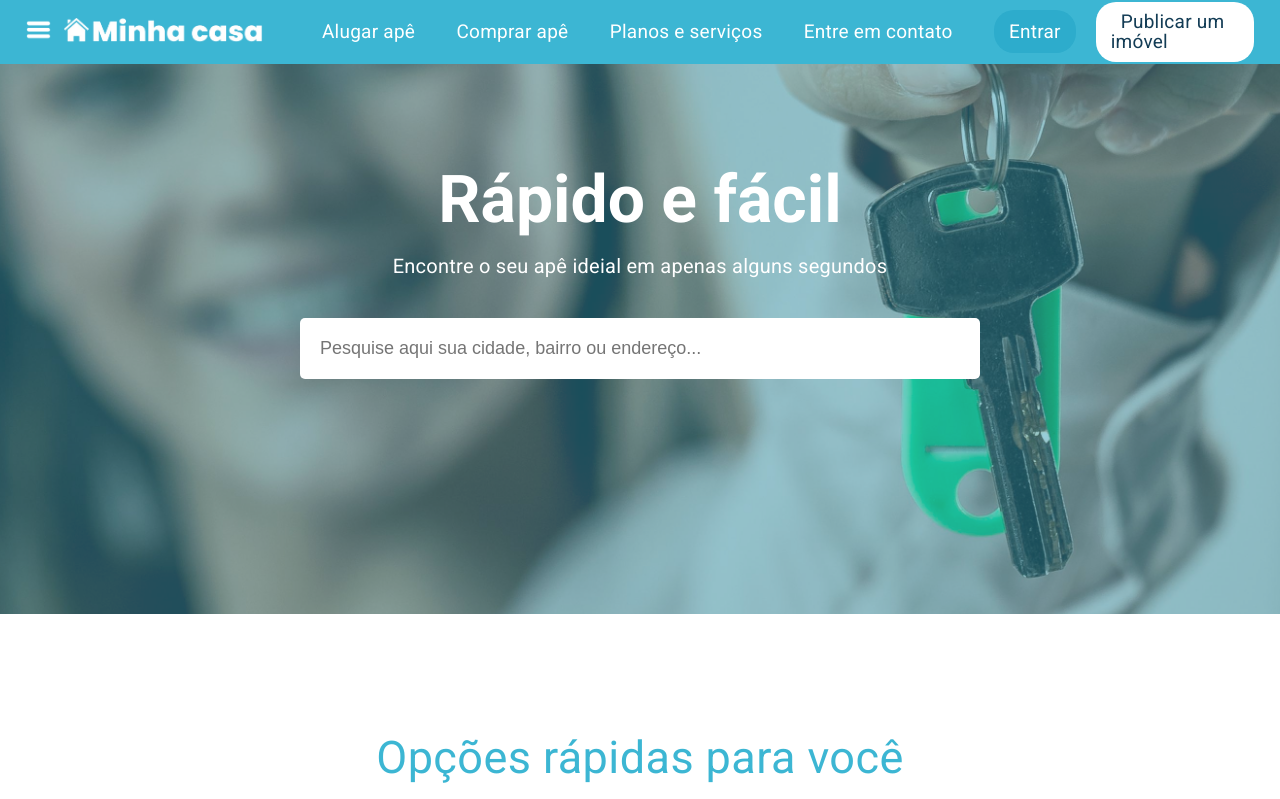
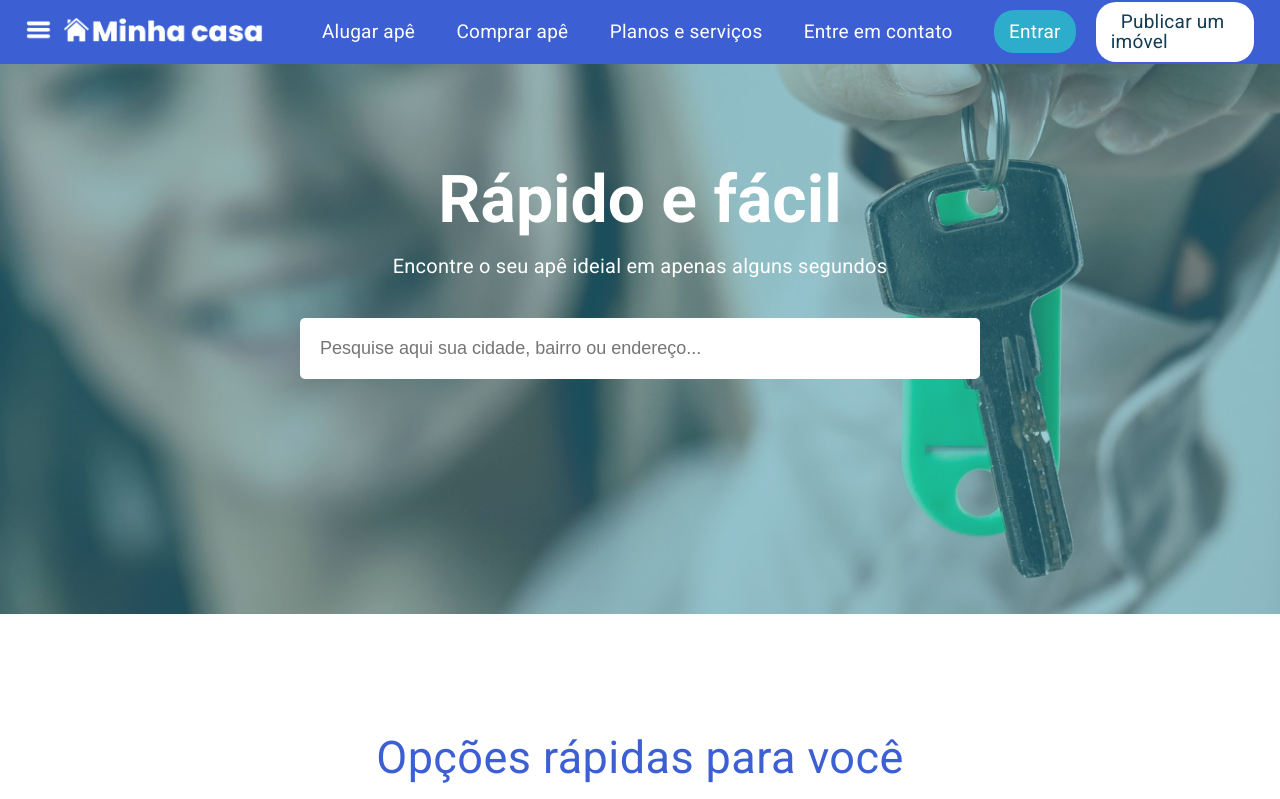
Before and after one commit to gabrielcruzrodrigues/MinhaCasa_Plataforma-comercial-de-imoveis, an Angular app in the folder frontend/minhacasa/: page / in a window 1280 px wide. Shown: the top 799 px of the page. Built offline with nearby package versions, Linux system fonts and the light colour scheme.

Commit message:
change primary color

```diff
--- a/frontend/minhacasa/src/app/components/layout/navbar/navbar.component.scss
+++ b/frontend/minhacasa/src/app/components/layout/navbar/navbar.component.scss
@@ -55,7 +55,7 @@ ul {
 }
 
 .option:hover a {
-    background-color: #2daccc;
+    background-color: $active-button;
     cursor: pointer;
 }
 
@@ -90,7 +90,7 @@ ul {
 }
 
 .login a:hover {
-    background-color: #229ebd;
+    background-color: $active-button;
 }
 
 .login a {
@@ -141,5 +141,5 @@ ul {
   }
 
   .dropdown:hover .dropdown-button {
-    background-color: #2daccc;
+    background-color: $active-button;
   }
--- a/frontend/minhacasa/src/app/scss/color-variables.scss
+++ b/frontend/minhacasa/src/app/scss/color-variables.scss
@@ -1,7 +1,7 @@
-$primary-color: #3CB6D3;
-$secundary-color: #27788A;
-$third-color: #2F91A7;
+$primary-color: #3c5fd3;
+$secundary-color: #244dd3;
+$third-color: #3c5fd3b9;
 
 $text-primary-color: #133C55;
 
-$active-button : #37a3be
+$active-button : #6883ddf9
```
Also changed, not shown: frontend/minhacasa/src/assets/like-active-icon.png.
